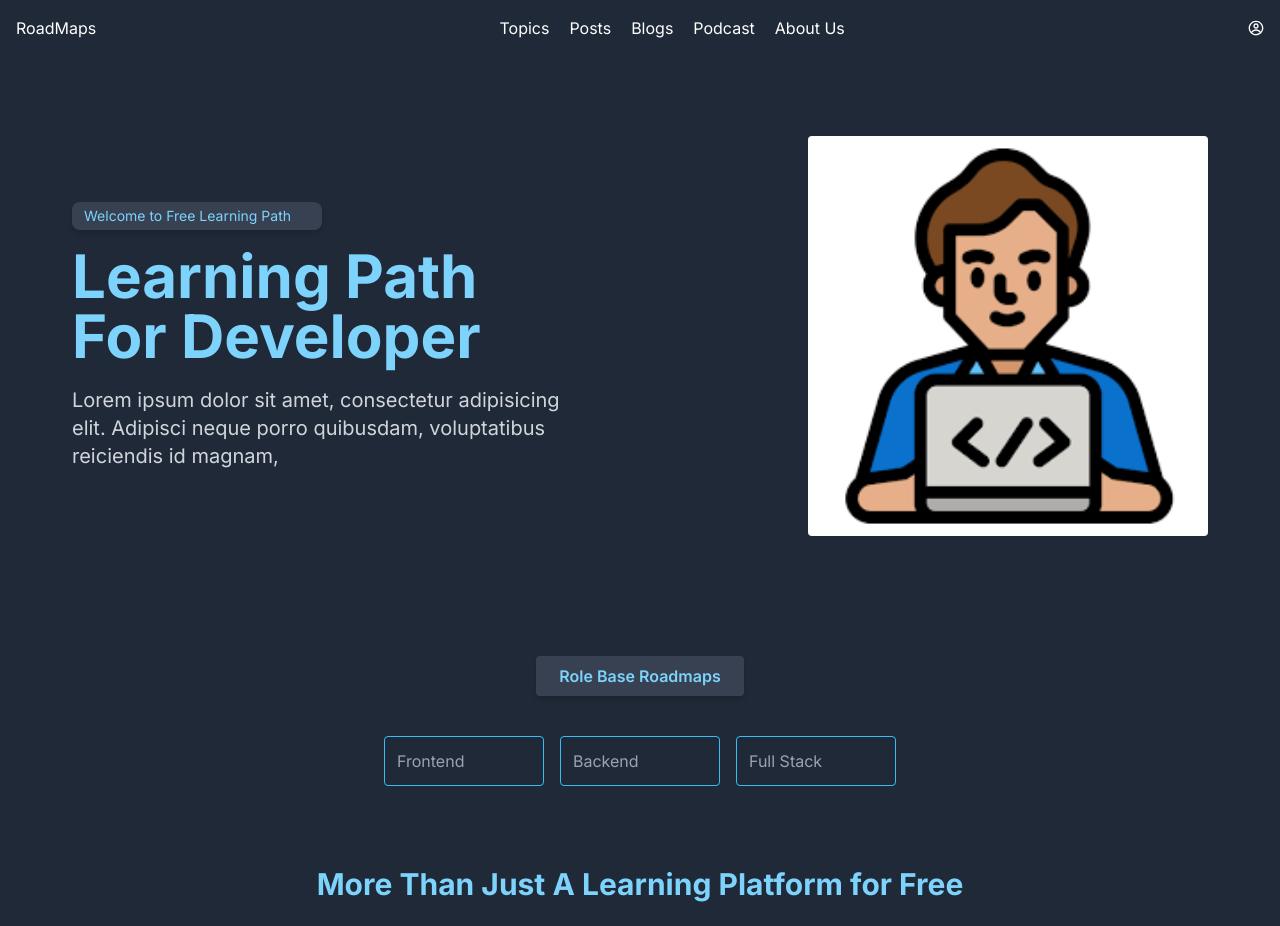
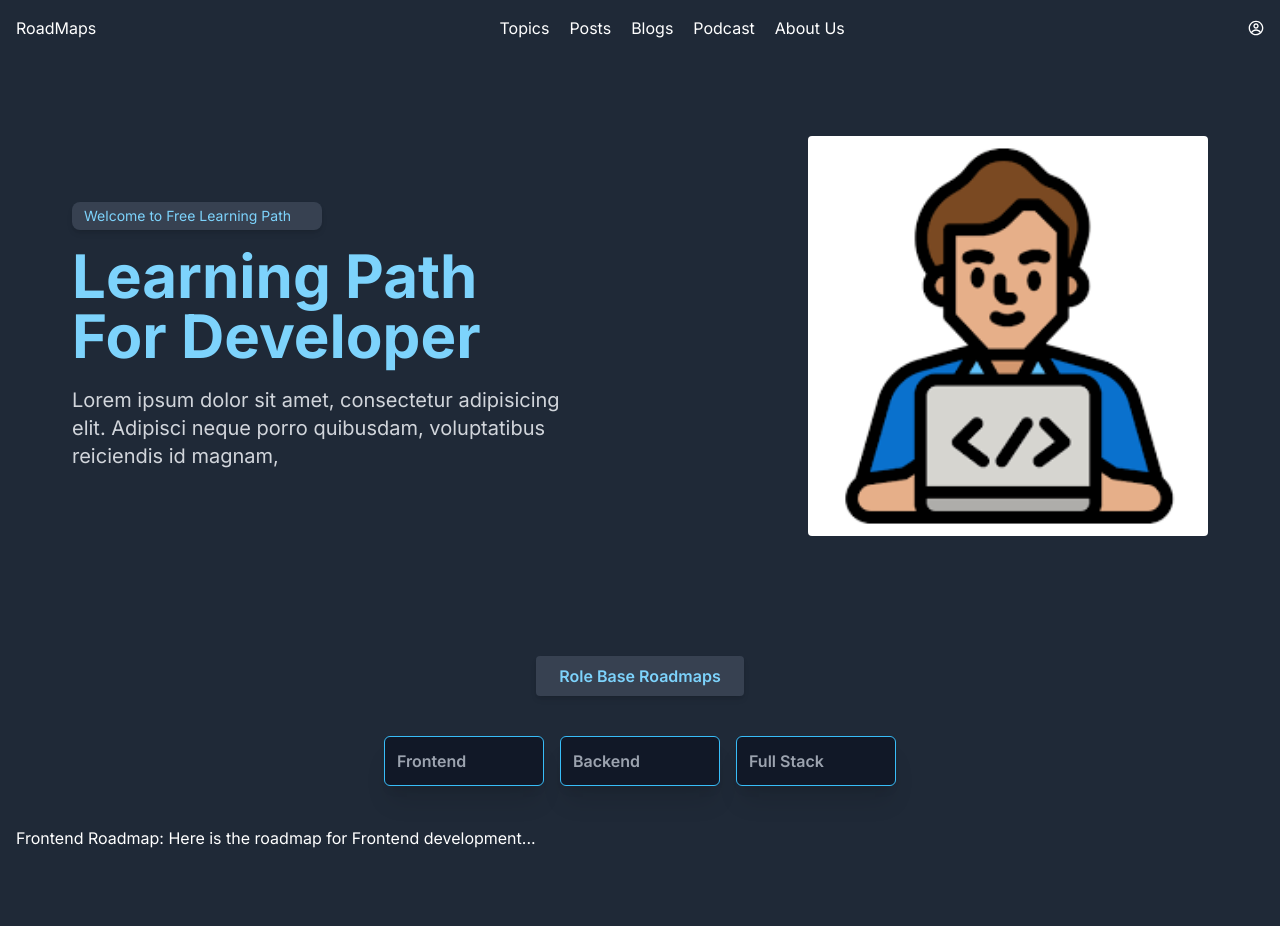
Before and after one commit to Shipon-Roy/roadmaps, a Next.js app: page / in a window 1280 px wide. Shown: the top 926 px of the page. Built offline with nearby package versions, Linux system fonts and the light colour scheme.

Commit message:
ui update

```diff
--- a/app/topics/[slug]/page.jsx
+++ b/app/topics/[slug]/page.jsx
@@ -20,7 +20,7 @@ export default function Page({ params }) {
                 width="100%"
                 src={i.link}
                 title={i.title}
-                className="aspect-video rounded"
+                className="aspect-video rounded w-[750px]"
                 frameBorder=""
                 allow="accelerometer; autoplay; clipboard-write; encrypted-media; gyroscope; picture-in-picture"
                 allowFullScreen
--- a/components/home/RoleBaseRoadmap.jsx
+++ b/components/home/RoleBaseRoadmap.jsx
@@ -1,29 +1,78 @@
-import Link from "next/link";
-import React from "react";
+"use client";
+import { useState } from "react";
+
+const roles = [
+  {
+    path: "Frontend",
+  },
+  {
+    path: "Backend",
+  },
+  {
+    path: "Full Stack",
+  },
+];
 
 export default function RoleBaseRoadmap() {
+  // State to track the selected role
+  const [selectedRole, setSelectedRole] = useState(null);
+
+  // Function to handle role selection
+  const handleRoleClick = (role) => {
+    setSelectedRole(role);
+  };
+
+  // Render different content based on the selected role
+  const renderContent = () => {
+    if (!selectedRole) {
+      return (
+        <div className="text-white">
+          Frontend Roadmap: Here is the roadmap for Frontend development...
+        </div>
+      );
+    }
+    switch (selectedRole) {
+      case "Frontend":
+        return (
+          <div className="text-white">
+            Frontend Roadmap: Here is the roadmap for Frontend development...
+          </div>
+        );
+      case "Backend":
+        return (
+          <div className="text-white">
+            Backend Roadmap: Here is the roadmap for Backend development...
+          </div>
+        );
+      case "Full Stack":
+        return (
+          <div className="text-white">
+            Full Stack Roadmap: Here is the roadmap for Full Stack
+            development...
+          </div>
+        );
+      default:
+        return null;
+    }
+  };
+
   return (
-    <div className=" mt-20">
-      <h1 className="text-[#7dd3fc] font-semibold text-md mx-auto text-center rounded shadow-md p-2  w-[13rem] bg-gray-700">
+    <div className="mt-20">
+      <h1 className="text-[#7dd3fc] font-semibold text-md mx-auto text-center rounded shadow-md p-2 w-[13rem] bg-gray-700">
         Role Base Roadmaps
       </h1>
       <ul className="text-gray-400 grid grid-flow-col mt-10 justify-center gap-4">
-        <Link href="">
-          <li className="border border-sky-400 p-3 rounded w-[10rem]">
-            Frontend
+        {roles.map((role, index) => (
+          <li
+            key={index}
+            onClick={() => handleRoleClick(role.path)}
+            className="font-semibold text-md border border-sky-400 bg-gray-900 p-3 rounded-md shadow-xl w-[10rem] cursor-pointer"
+          >
+            {role.path}
           </li>
-        </Link>
-        <Link href="">
-          <li className="border border-sky-400 p-3 rounded w-[10rem]">
-            Backend
-          </li>
-        </Link>
-        <Link href="">
-          <li className="border border-sky-400 p-3 rounded w-[10rem]">
-            Full Stack
-          </li>
-        </Link>
+        ))}
       </ul>
+      <div className="mt-10">{renderContent()}</div>
     </div>
   );
 }
--- a/components/topics/Banner.jsx
+++ b/components/topics/Banner.jsx
@@ -5,9 +5,9 @@ export default function Banner() {
     <div className="h-[300px] text-center py-10">
       <h1 className="text-[#7dd3fc] font-bold text-3xl">Explore By Topic</h1>
       <p className="text-gray-300 mt-5">
-        All Laracasts series are categorized into various //topics. This should
-        provide you with an <br /> alternate way to decide what to learn next,
-        whether it be a particular framework, language, or tool.
+        All series are categorized into various //topics. This should provide
+        you with an <br /> alternate way to decide what to learn next, whether
+        it be a particular framework, language, or tool.
       </p>
     </div>
   );
```
